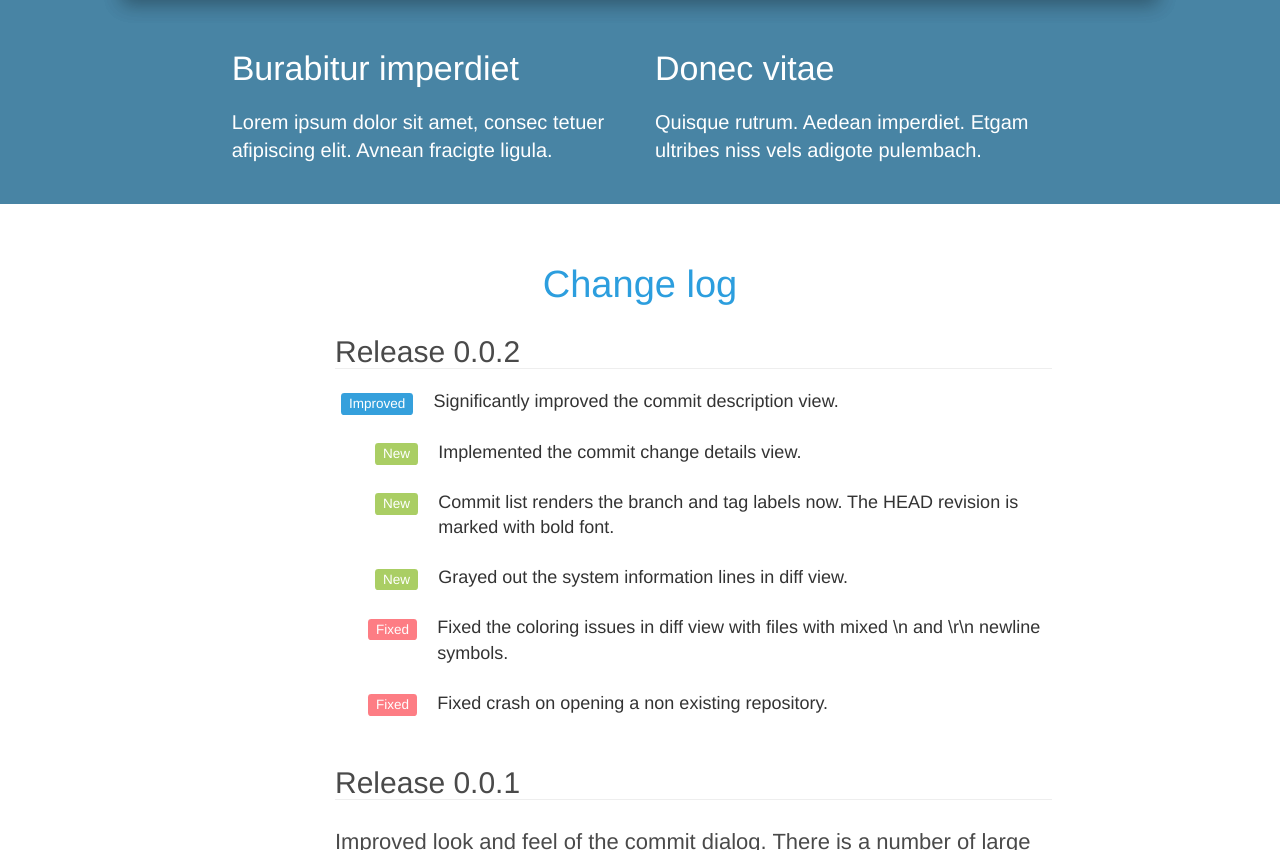
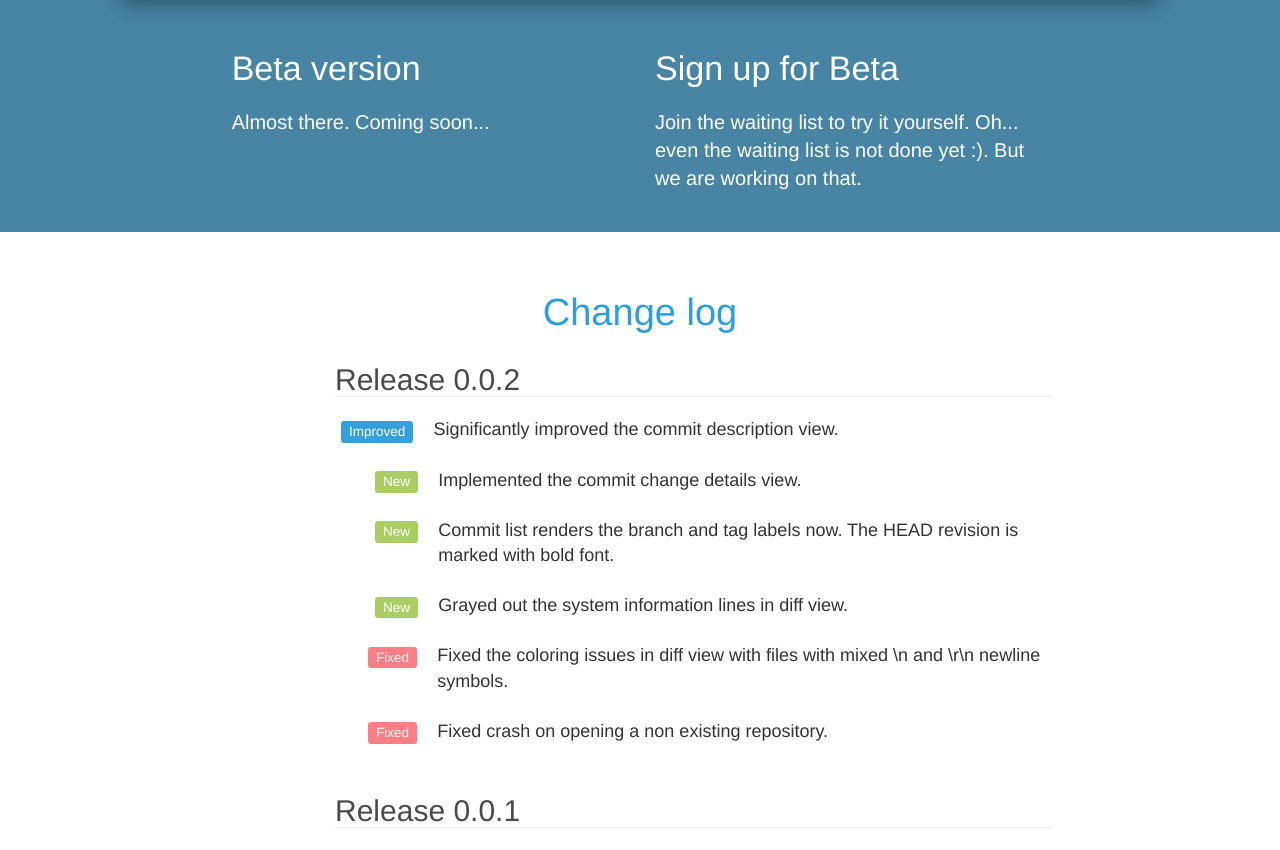
Before and after one commit to DanPristupov/git-fork.com, a plain HTML site: page index.htm in a window 1280 px wide. Shown: the part 914-1764 px from the top of the page. Drawn offline with nearby package versions, Linux system fonts and the light colour scheme.

Commit message:
Adds the page title and some senseless text :)

```diff
--- a/index.htm
+++ b/index.htm
@@ -1,6 +1,7 @@
 <!DOCTYPE html>
 <html lang="en">
 	<head>
+	    <title>Fork - a Git client for Mac</title>
 		<meta name="viewport" content="width=device-width, initial-scale=1, maximum-scale=1, user-scalable=no">
 	    <link href="https://maxcdn.bootstrapcdn.com/bootstrap/3.3.6/css/bootstrap.min.css" rel="stylesheet" integrity="sha384-1q8mTJOASx8j1Au+a5WDVnPi2lkFfwwEAa8hDDdjZlpLegxhjVME1fgjWPGmkzs7" crossorigin="anonymous">
 	    <style>
@@ -154,12 +155,12 @@
 			 	<div class="row">
 				  	<div class="col-md-2" ></div>
 		  			<div class="clearfix col-md-4">
-		  				<h3 class="header3 white">Burabitur imperdiet</h3>
-		  				<p class="lead white">Lorem ipsum dolor sit amet, consec tetuer afipiscing elit. Avnean fracigte ligula.</p>
+		  				<h3 class="header3 white">Beta version</h3>
+		  				<p class="lead white">Almost there. Coming soon...</p>
 		  			</div>
 		  			<div class="clearfix col-md-4">
-		  				<h3 class="header3 white">Donec vitae </h3>
-		  				<p class="lead white"> Quisque rutrum. Aedean imperdiet. Etgam ultribes niss vels adigote pulembach.</p>
+		  				<h3 class="header3 white">Sign up for Beta</h3>
+		  				<p class="lead white">Join the waiting list to try it yourself. Oh... even the waiting list is not done yet :). But we are working on that.</p>
 		  			</div>
 		  			<div class="col-md-2"></div>
 				</div>
```
